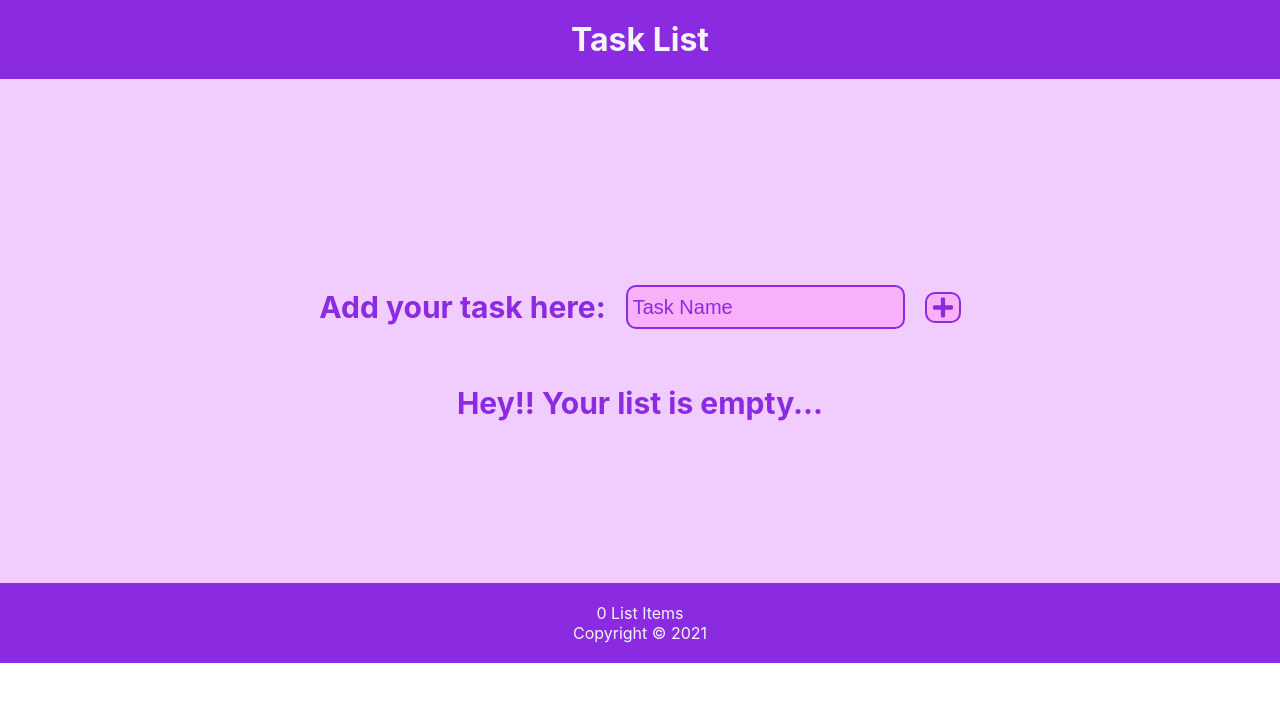
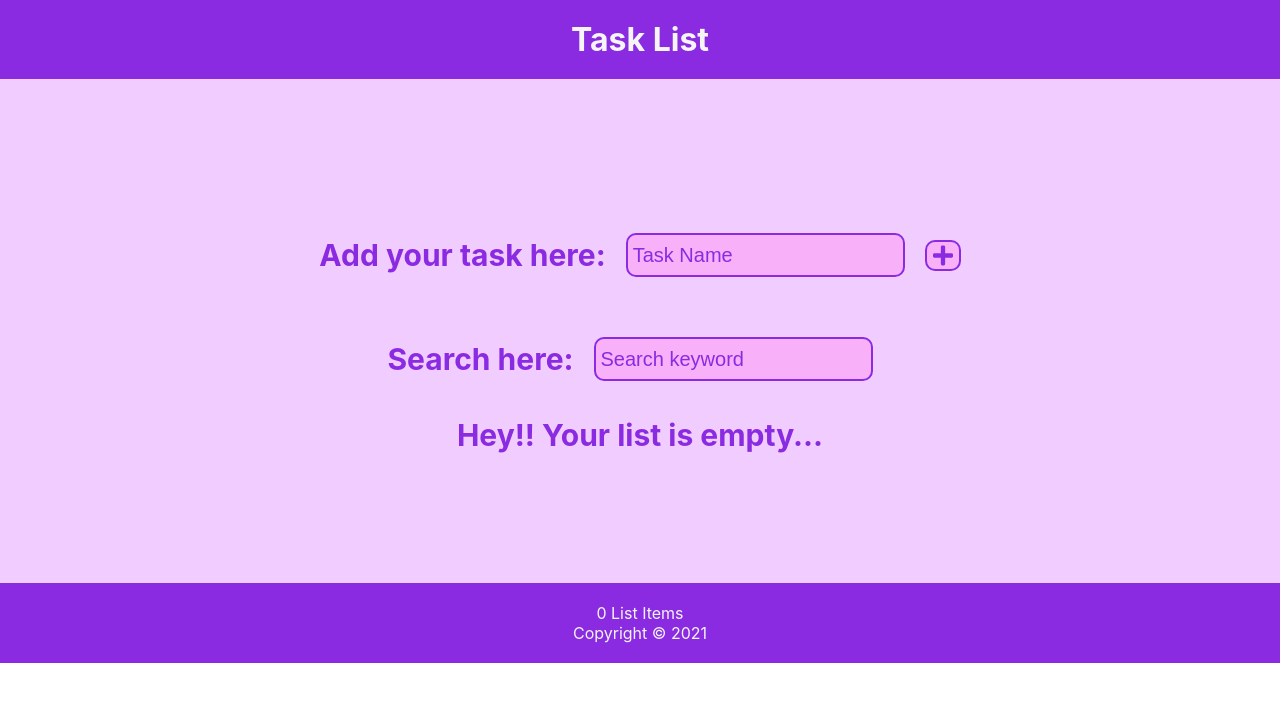
Before and after one commit to sayantikag98/Youtube_Dave_Gray_React_Tutorial, a React (Create React App) app: page / in a window 1280 px wide. Shown: the top 702 px of the page. Built offline with nearby package versions, Linux system fonts and the light colour scheme; the HTML template or start-up script is replaced by a standard one.

Commit message:
Included search logic

```diff
--- a/src/Content.js
+++ b/src/Content.js
@@ -1,9 +1,11 @@
 import AddItem from "./AddItem";
 import UserInput from "./UserInput";
+import UserSearch from "./UserSearch";
 import { useState } from "react";
 
 export default function Content({ groceryItem, setGroceryItem }) {
   const [newState, setNewState] = useState("");
+  const [searchState, setSearchState] = useState("");
 
   const SetAndSave = (newObj) => {
     setGroceryItem(newObj);
@@ -50,9 +52,13 @@ export default function Content({ groceryItem, setGroceryItem }) {
         setNewState={setNewState}
         HandlerUserInput={HandlerUserInput}
       />
+      <UserSearch searchState={searchState} setSearchState={setSearchState} />
       {groceryItem.length > 0 ? (
         <AddItem
-          groceryItem={groceryItem}
+          // Filter by using keyword logic
+          groceryItem={groceryItem.filter((ele) =>
+            ele.pdt.startsWith(searchState)
+          )}
           HandlerOnChange={HandlerOnChange}
           HandlerDeleteEvent={HandlerDeleteEvent}
         />
--- /dev/null
+++ b/src/UserSearch.js
@@ -0,0 +1,16 @@
+export default function UserSearch({ searchState, setSearchState }) {
+  const HandlerOnSearchChange = (event) => {
+    setSearchState(event.target.value);
+  };
+  return (
+    <form id="form-item" onSubmit={(event) => event.preventDefault()}>
+      <label htmlFor="search-item">Search here:</label>
+      <input
+        placeholder="Search keyword"
+        id="search-item"
+        value={searchState}
+        onChange={HandlerOnSearchChange}
+      />
+    </form>
+  );
+}
--- a/src/index.css
+++ b/src/index.css
@@ -87,12 +87,12 @@ main {
 
 #form-item {
   display: flex;
-  padding: 20px;
   align-items: center;
   margin: 10px;
 }
 
-#add-item {
+#add-item,
+#search-item {
   margin: 20px;
   height: 30px;
   font-size: 20px;
@@ -105,7 +105,8 @@ main {
 }
 
 /* to change the color of the placeholder text */
-#add-item::placeholder {
+#add-item::placeholder,
+#search-item::placeholder {
   color: blueviolet;
 }
 
```
